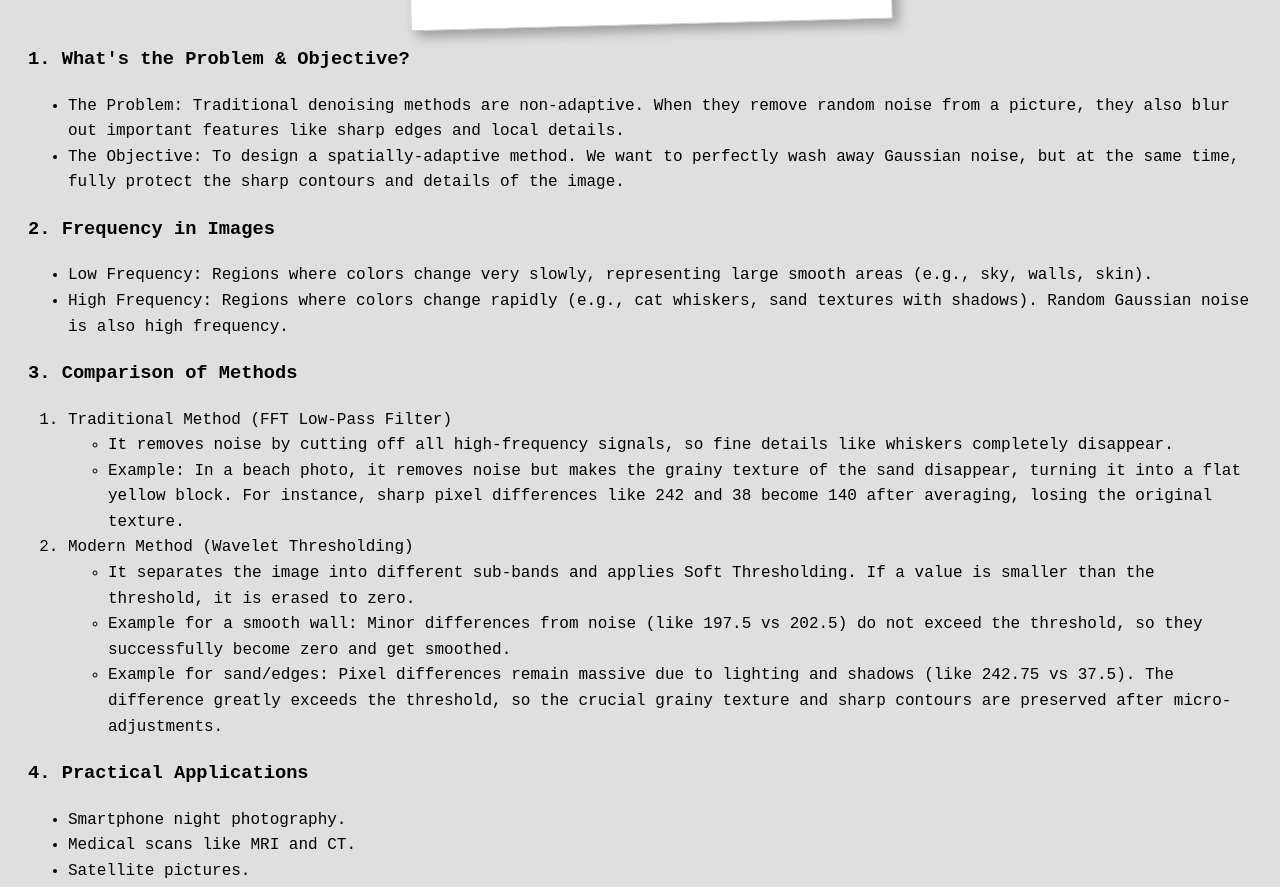
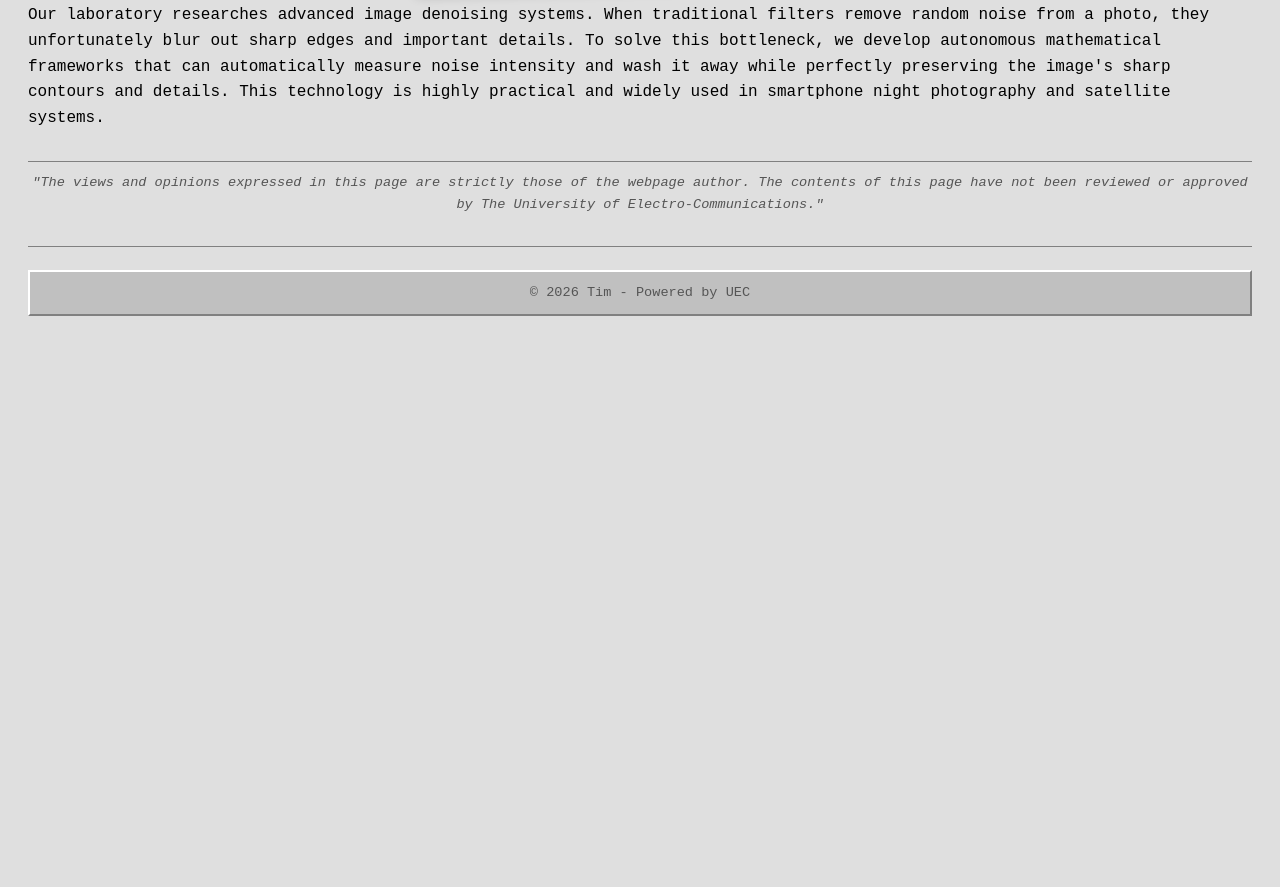
Before and after one commit to s2695011-rgb/MyHtml, a plain HTML site: page lab.html in a window 1280 px wide. Shown: the part 1103-1990 px from the top of the page. After the commit the page ends 1461 px from the top, so only its background shows below. Drawn offline with Linux system fonts and the light colour scheme.

Commit message:
Ultimate simplification of lab.html text

```diff
--- a/lab.html
+++ b/lab.html
@@ -24,25 +24,11 @@
         <a href="links.html">Favorite Links</a>
     </p>
     <h2>Research Introduction: Image Denoising</h2>
-    <p>An overview of image denoising techniques based on frequency and thresholding.</p>
-    <div><img src="lab_photo.jpg" alt="Denoising Concept" width="450"></div>
-    <h3>1. What's the Problem & Objective?</h3>
-    <ul>
-        <li>The Problem: Traditional denoising methods are non-adaptive. When they remove random noise from a picture, they also blur out important features like sharp edges and local details.</li>
-        <li>The Objective: To design a spatially-adaptive method. We want to perfectly wash away Gaussian noise, but at the same time, fully protect the sharp contours and details of the image.</li>
-    </ul>
-    <h3>2. Frequency in Images</h3>
-    <ul>
-        <li>Low Frequency: Regions where colors change very slowly, representing large smooth areas (e.g., sky, walls, skin).</li>
-        <li>High Frequency: Regions where colors change rapidly (e.g., cat whiskers, sand textures with shadows). Random Gaussian noise is also high frequency.</li>
-    </ul>
-    <h3>3. Comparison of Methods</h3>
-    <ol>
-        <li>Traditional Method (FFT Low-Pass Filter)<ul><li>It removes noise by cutting off all high-frequency signals, so fine details like whiskers completely disappear.</li><li>Example: In a beach photo, it removes noise but makes the grainy texture of the sand disappear, turning it into a flat yellow block. For instance, sharp pixel differences like 242 and 38 become 140 after averaging, losing the original texture.</li></ul></li>
-        <li>Modern Method (Wavelet Thresholding)<ul><li>It separates the image into different sub-bands and applies Soft Thresholding. If a value is smaller than the threshold, it is erased to zero.</li><li>Example for a smooth wall: Minor differences from noise (like 197.5 vs 202.5) do not exceed the threshold, so they successfully become zero and get smoothed.</li><li>Example for sand/edges: Pixel differences remain massive due to lighting and shadows (like 242.75 vs 37.5). The difference greatly exceeds the threshold, so the crucial grainy texture and sharp contours are preserved after micro-adjustments.</li></ul></li>
-    </ol>
-    <h3>4. Practical Applications</h3>
-    <ul><li>Smartphone night photography.</li><li>Medical scans like MRI and CT.</li><li>Satellite pictures.</li></ul>
+
+    <div><img src="lab_photo.JPG" alt="Denoising Concept" width="450"></div>
+
+    <p>Our laboratory researches advanced image denoising systems. When traditional filters remove random noise from a photo, they unfortunately blur out sharp edges and important details. To solve this bottleneck, we develop autonomous mathematical frameworks that can automatically measure noise intensity and wash it away while perfectly preserving the image's sharp contours and details. This technology is highly practical and widely used in smartphone night photography and satellite systems.</p>
+
     <p class="disclaimer"><i>"The views and opinions expressed in this page are strictly those of the webpage author. The contents of this page have not been reviewed or approved by The University of Electro-Communications."</i></p>
     <footer><p>&copy; 2026 Tim - Powered by UEC</p></footer>
 </body>
```
Also changed, not shown: links.html (+0 -2 lines), uec.html (+12 -5 lines).
